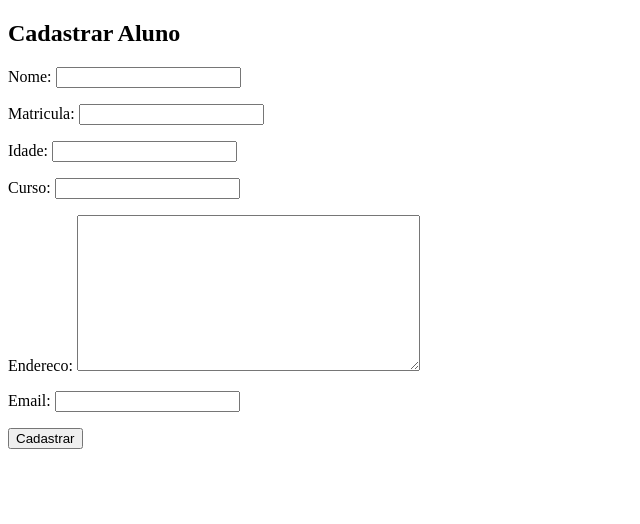
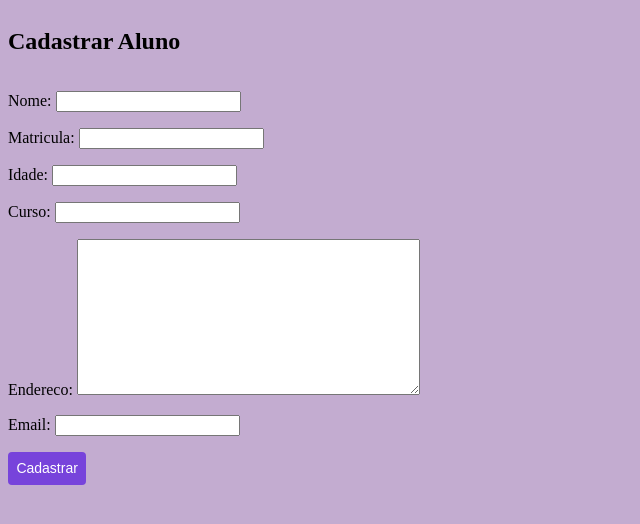
Before and after one commit to Samuel-Sales/Cadastro-de-Alunos, a Django app: page /alunos/cadastrar/ in a window 1280 px wide. Shown: the top 524 px of the page, without its empty margins (0-640 px from the left). Run offline with Django 4.2, Linux system fonts and the light colour scheme.

Commit message:
Cadastrar_aluno estilizado

```diff
--- a/cadastro/templates/cadastro/cadastrar_aluno.html
+++ b/cadastro/templates/cadastro/cadastrar_aluno.html
@@ -1,6 +1,9 @@
+{% load static %}
+
 <!DOCTYPE html>
 <html>
     <head>
+        <link rel="stylesheet" href="{% static 'css/cadastrar_aluno.css' %}">
         <title>Cadastrar Aluno</title>
     </head>
     <body>
--- /dev/null
+++ b/static/css/cadastrar_aluno.css
@@ -0,0 +1,19 @@
+body {
+    background: #C3ACD0;
+    display: flex;
+    flex-direction: column;
+}
+
+button {
+    background: #7743DB;
+    color: white;
+    padding: 0.6em;
+    border: none;
+    border-radius: 4px;
+    font-size: 14px;
+    cursor: pointer;
+}
+
+button:hover {
+    background: #a17de4;
+}
```
